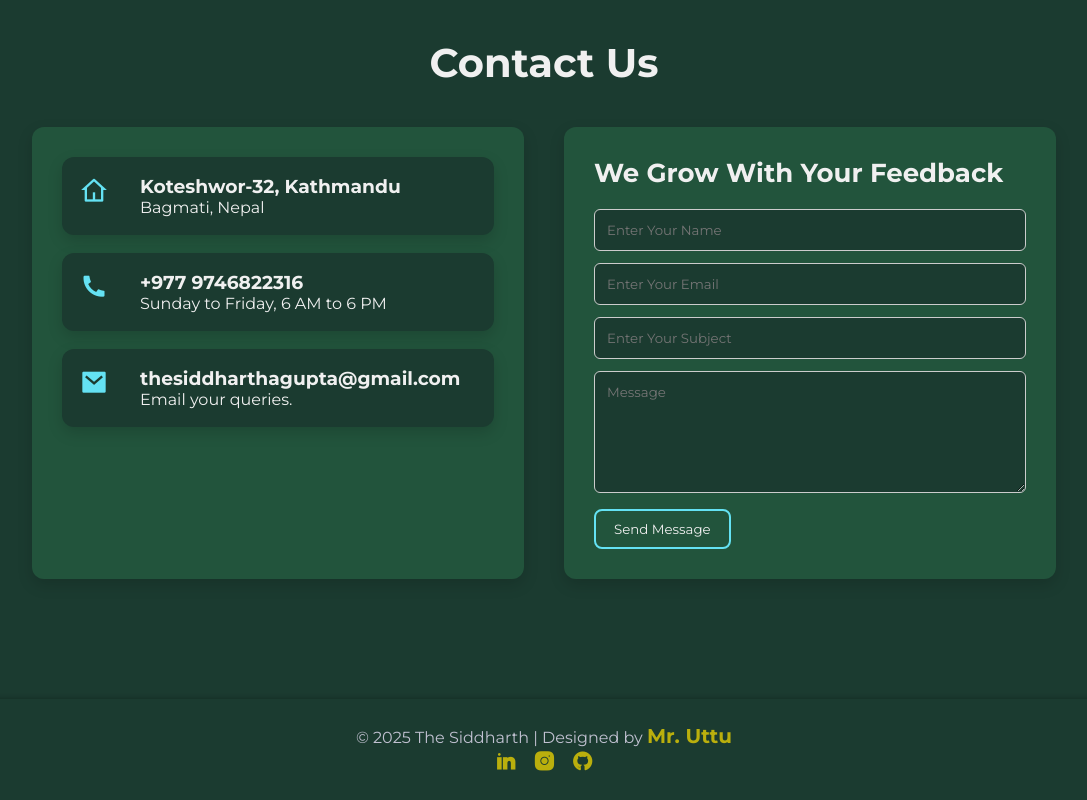
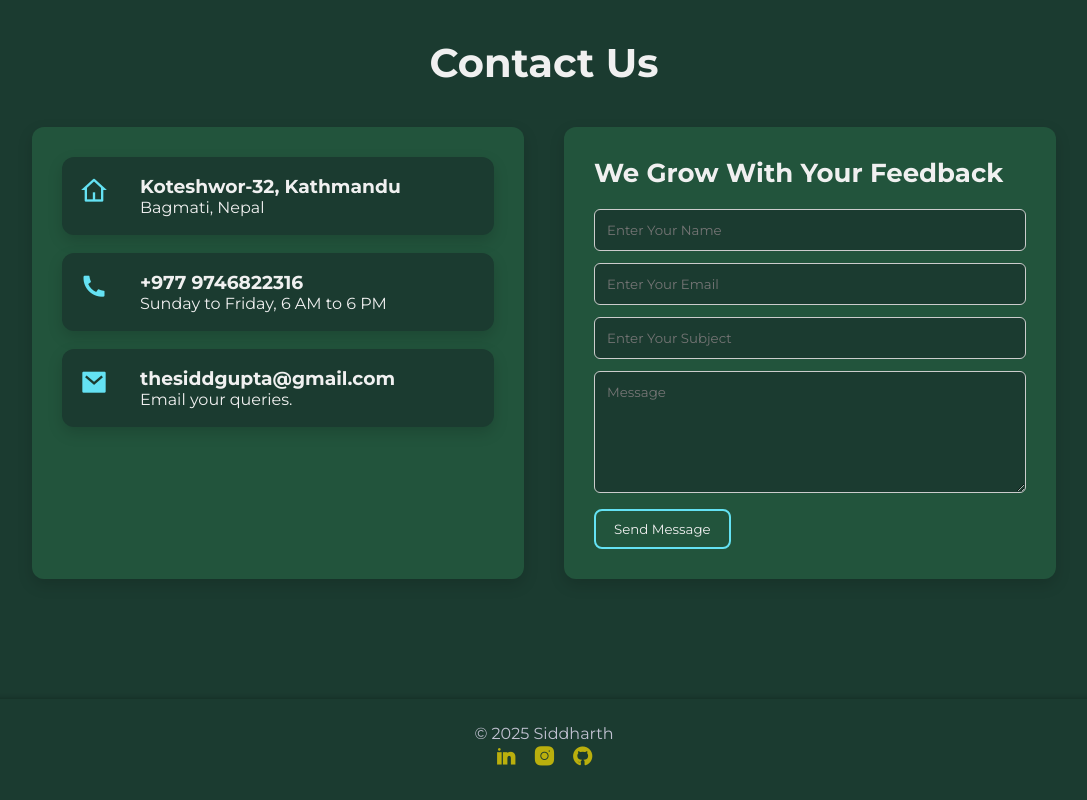
Before and after one commit to thesiddharthagupta/PORTFOLIO, a plain HTML site: page index.html in a window 1280 px wide. Shown: the part 1519-2319 px from the top of the page, without its empty margins (96-1183 px from the left). Drawn offline with nearby package versions, Linux system fonts and the light colour scheme.

Commit message:
fixed issue

```diff
--- a/index.html
+++ b/index.html
@@ -156,7 +156,7 @@
                 <div class="contact-card">
                     <i class="ri-mail-fill"></i>
                     <div>
-                        <h3>thesiddharthagupta@gmail.com</h3>
+                        <h3>thesiddgupta@gmail.com</h3>
                         <p>Email your queries.</p>
                     </div>
                 </div>
@@ -180,8 +180,7 @@
     <!-- FOOTER -->
     <footer class="footer">
         <p>
-            © 2025 The Siddharth | Designed by
-            <a href="https://itsuttamsah.github.io/MyPortfolio/" target="_blank">Mr. Uttu</a>
+            © 2025 Siddharth
         </p>
 
         <div class="footer-social">
```
